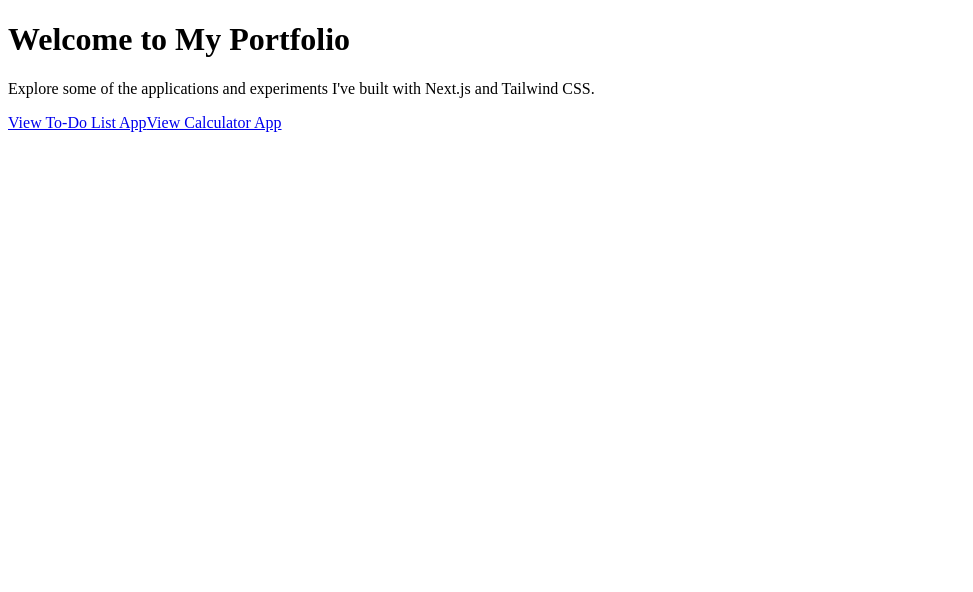
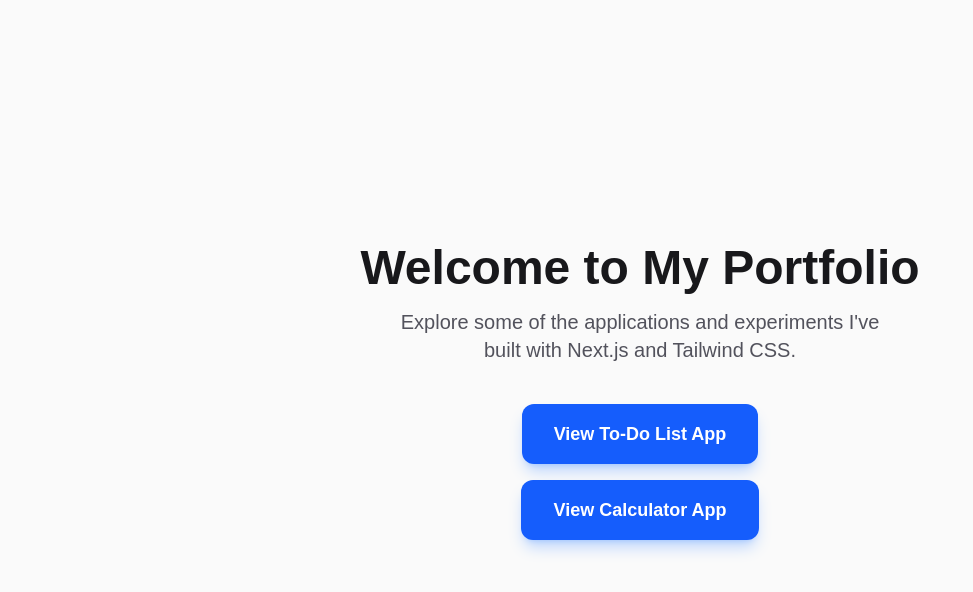
Before and after one commit to gepsjay/projects, a Next.js app: page / in a window 1280 px wide. Shown: the top 592 px of the page, without its empty margins (0-973 px from the left). Built offline with nearby package versions, Linux system fonts and the light colour scheme.

Commit message:
make it simplier

```diff
--- a/app/layout.tsx
+++ b/app/layout.tsx
@@ -1,18 +1,15 @@
 import type { Metadata } from "next"
+import "./globals.css"
 
 export const metadata: Metadata = {
   title: "My Portfolio",
-  description: "A simple portfolio website built with Next.js",
 }
 
-export default function RootLayout({
-  children,
-}: Readonly<{
-  children: React.ReactNode
-}>) {
+const RootLayout = ({ children }: { children: React.ReactNode }) => {
   return (
     <html lang="en">
-      <body className="antialiased">{children}</body>
+      <body>{children}</body>
     </html>
   )
 }
+export default RootLayout
```
